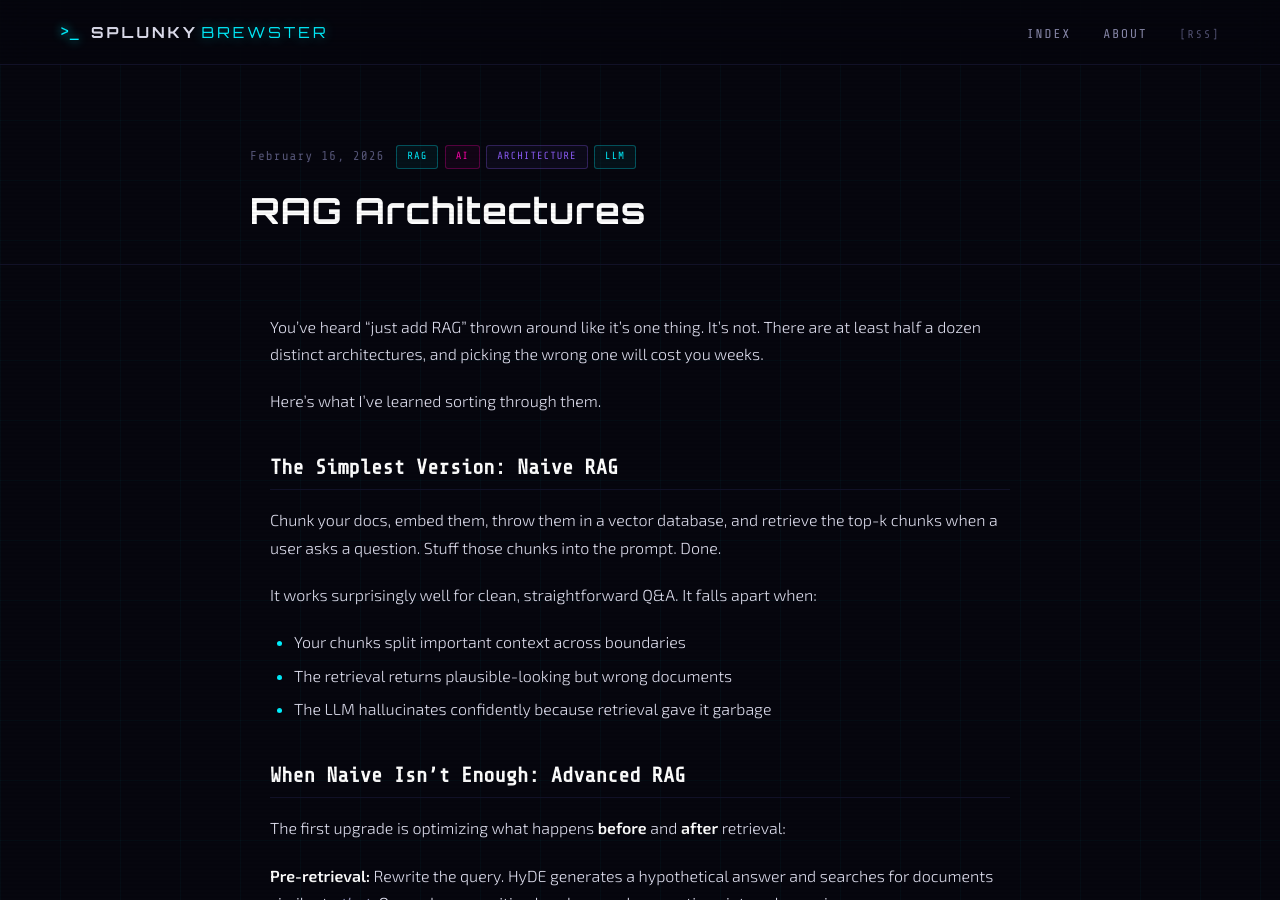
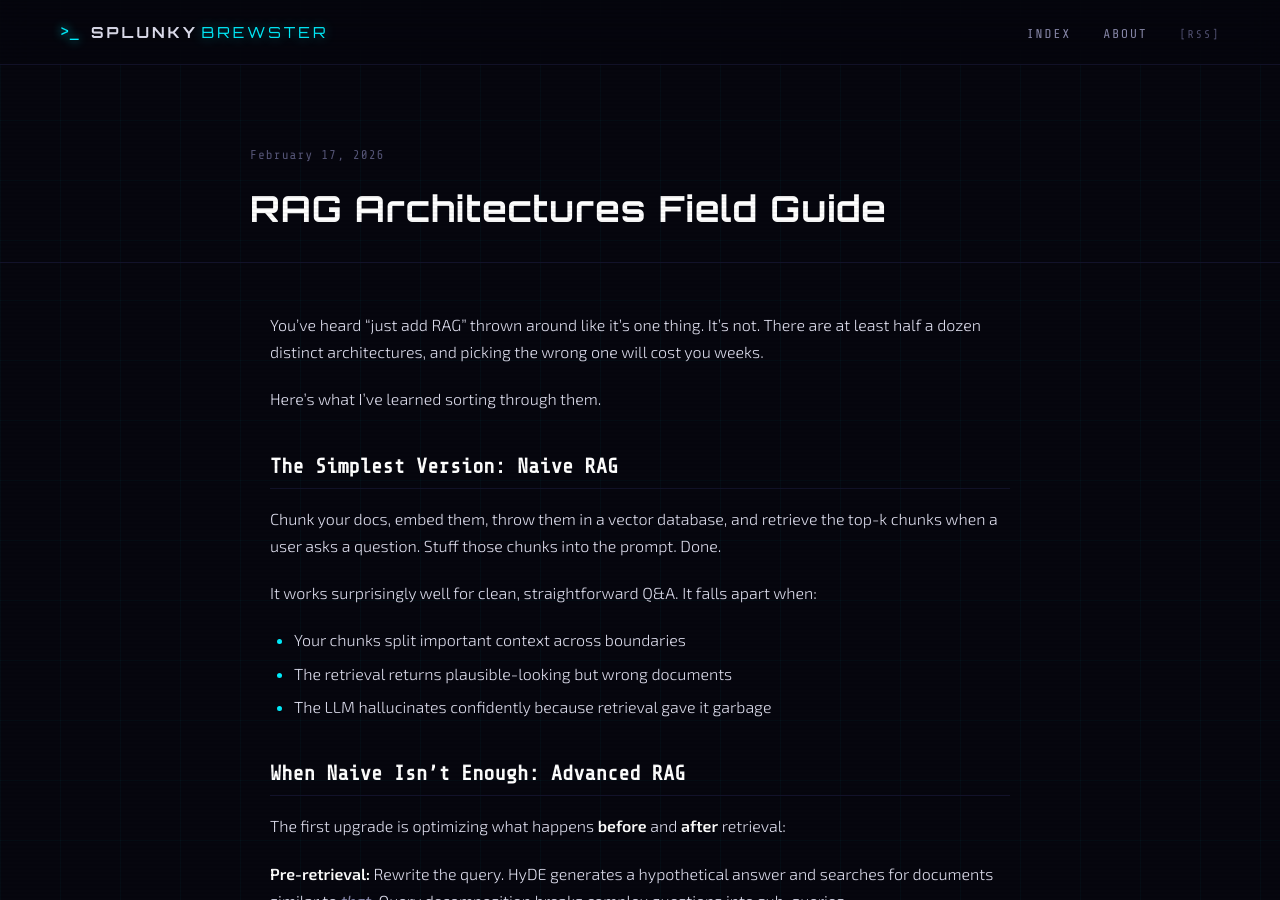
Before and after one commit to jenastar/splunkybrewster, a Jekyll site: the page built from _posts/2026-02-16-rag-architectures-field-guide.md, in a window 1280 px wide and 900 px high. Built offline with Jekyll 4.4.1, drawn with Linux system fonts in a browser that asks for light colours.

Commit message:
[PUBLISHER] Merge #4

```diff
--- a/_posts/2026-02-16-rag-architectures-field-guide.md
+++ b/_posts/2026-02-16-rag-architectures-field-guide.md
@@ -1,16 +1,13 @@
 ---
 share: true
 layout: post
-title: RAG Architectures
-date: 2026-02-16T12:00:00-08:00
+title: RAG Architectures Field Guide
+date: 2026-02-16T16:34:43-08:00
+slug: 2026-02-16-rag-architectures-field-guide
 tags:
-  - rag
-  - ai
-  - architecture
-  - llm
+  -
 permalink: /2026/02/rag-architectures-field-guide.html
 ---
-
 You've heard "just add RAG" thrown around like it's one thing. It's not. There are at least half a dozen distinct architectures, and picking the wrong one will cost you weeks.
 
 Here's what I've learned sorting through them.
```
